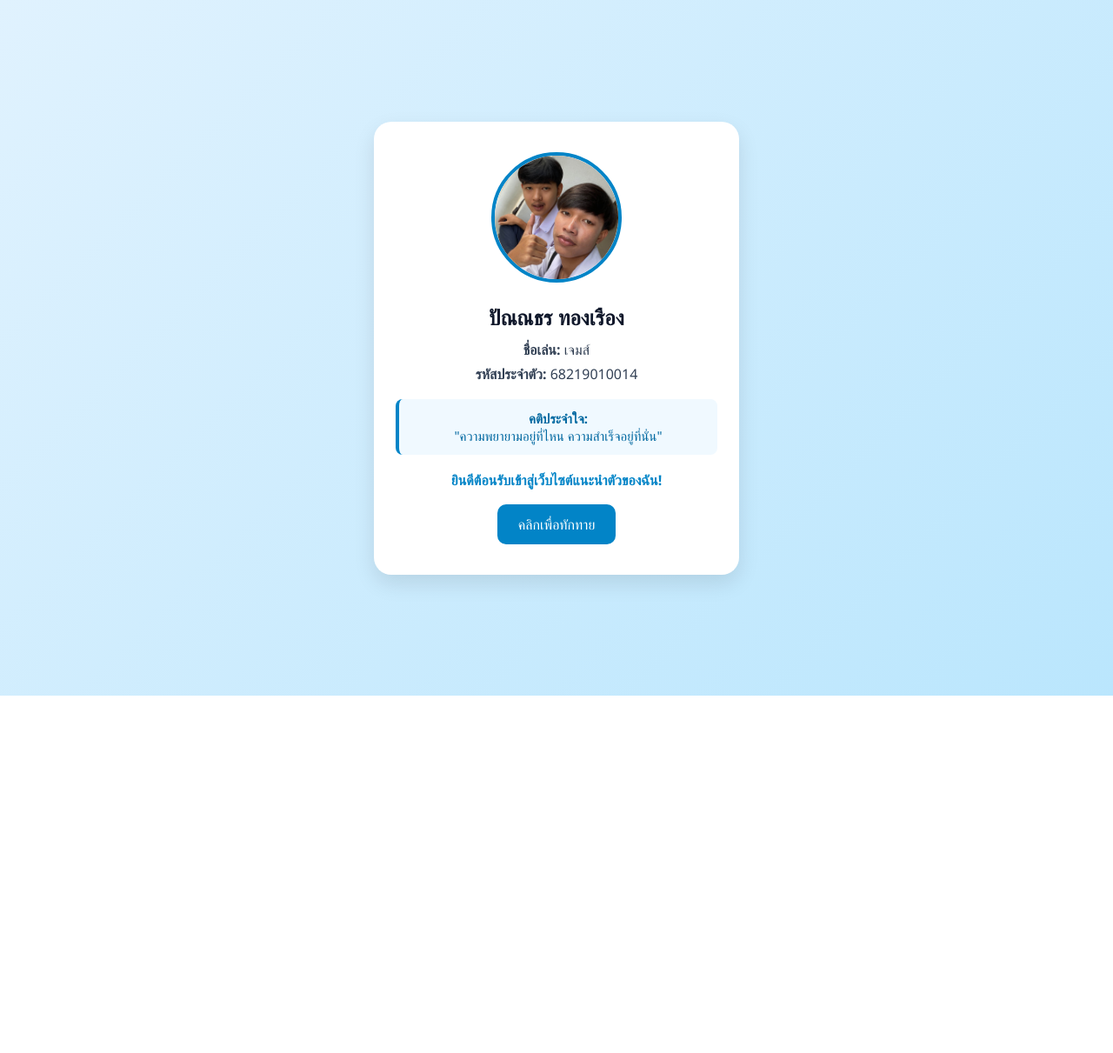
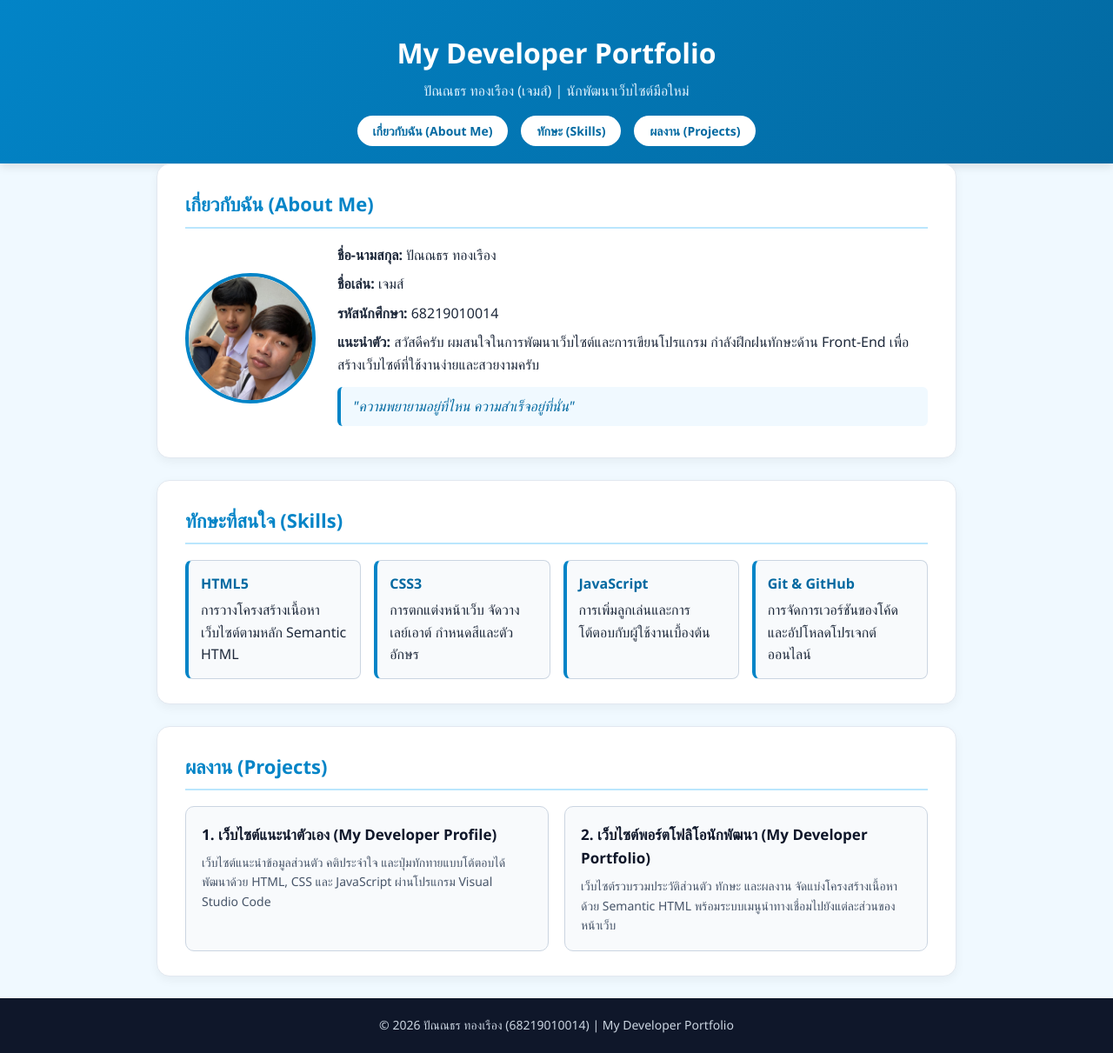
Before and after one commit to Pannathorn014/014, a plain HTML site: page index.html in a window 1280 px wide. Shown: the whole page at 87% size. Before the commit the page ends 800 px from the top, so only its background shows below. Drawn offline with Linux system fonts and the light colour scheme.

Commit message:
Add files via upload

```diff
--- a/index.html
+++ b/index.html
@@ -3,26 +3,87 @@
   <head>
     <meta charset="UTF-8" />
     <meta name="viewport" content="width=device-width, initial-scale=1.0" />
-    <title>แนะนำตัว - ปัณณธร ทองเรือง</title>
+    <title>My Developer Portfolio - ปัณณธร ทองเรือง</title>
     <link rel="stylesheet" href="style.css" />
   </head>
   <body>
-    <div class="card">
-    <img src="014.jpg.png" alt="รูปโปรไฟล์ของเจมส์" class="profile-img" />
+    <header>
+      <div class="container">
+        <h1>My Developer Portfolio</h1>
+        <p class="subtitle">ปัณณธร ทองเรือง (เจมส์) | นักพัฒนาเว็บไซต์มือใหม่</p>
+        <nav>
+          <ul>
+            <li><a href="#about">เกี่ยวกับฉัน (About Me)</a></li>
+            <li><a href="#skills">ทักษะ (Skills)</a></li>
+            <li><a href="#projects">ผลงาน (Projects)</a></li>
+          </ul>
+        </nav>
+      </div>
+    </header>
 
-      <h1>ปัณณธร ทองเรือง</h1>
-      <p class="info"><strong>ชื่อเล่น:</strong> เจมส์</p>
-      <p class="info"><strong>รหัสประจำตัว:</strong> 68219010014</p>
+    <main class="container">
+      <section id="about" class="card">
+        <h2>เกี่ยวกับฉัน (About Me)</h2>
+        <div class="about-content">
+          <img src="014.jpg.png" alt="รูปโปรไฟล์ของเจมส์" class="profile-img" />
+          <div class="about-text">
+            <p><strong>ชื่อ-นามสกุล:</strong> ปัณณธร ทองเรือง</p>
+            <p><strong>ชื่อเล่น:</strong> เจมส์</p>
+            <p><strong>รหัสนักศึกษา:</strong> 68219010014</p>
+            <p>
+              <strong>แนะนำตัว:</strong> สวัสดีครับ ผมสนใจในการพัฒนาเว็บไซต์และการเขียนโปรแกรม
+              กำลังฝึกฝนทักษะด้าน Front-End เพื่อสร้างเว็บไซต์ที่ใช้งานง่ายและสวยงามครับ
+            </p>
+            <p class="motto"><em>"ความพยายามอยู่ที่ไหน ความสำเร็จอยู่ที่นั่น"</em></p>
+          </div>
+        </div>
+      </section>
 
-      <div class="motto-box">
-        <strong>คติประจำใจ:</strong>
-        <p>"ความพยายามอยู่ที่ไหน ความสำเร็จอยู่ที่นั่น"</p>
-      </div>
+      <section id="skills" class="card">
+        <h2>ทักษะที่สนใจ (Skills)</h2>
+        <ul class="skills-list">
+          <li>
+            <strong>HTML5</strong>
+            <span>การวางโครงสร้างเนื้อหาเว็บไซต์ตามหลัก Semantic HTML</span>
+          </li>
+          <li>
+            <strong>CSS3</strong>
+            <span>การตกแต่งหน้าเว็บ จัดวางเลย์เอาต์ กำหนดสีและตัวอักษร</span>
+          </li>
+          <li>
+            <strong>JavaScript</strong>
+            <span>การเพิ่มลูกเล่นและการโต้ตอบกับผู้ใช้งานเบื้องต้น</span>
+          </li>
+          <li>
+            <strong>Git &amp; GitHub</strong>
+            <span>การจัดการเวอร์ชันของโค้ดและอัปโหลดโปรเจกต์ออนไลน์</span>
+          </li>
+        </ul>
+      </section>
 
-      <p id="greeting-text" class="greeting">ยินดีต้อนรับเข้าสู่เว็บไซต์แนะนำตัวของฉัน!</p>
-      <button id="greet-btn" onclick="changeGreeting()">คลิกเพื่อทักทาย</button>
-    </div>
+      <section id="projects" class="card">
+        <h2>ผลงาน (Projects)</h2>
+        <div class="projects-grid">
+          <div class="project-item">
+            <h3>1. เว็บไซต์แนะนำตัวเอง (My Developer Profile)</h3>
+            <p>
+              เว็บไซต์แนะนำข้อมูลส่วนตัว คติประจำใจ และปุ่มทักทายแบบโต้ตอบได้
+              พัฒนาด้วย HTML, CSS และ JavaScript ผ่านโปรแกรม Visual Studio Code
+            </p>
+          </div>
+          <div class="project-item">
+            <h3>2. เว็บไซต์พอร์ตโฟลิโอนักพัฒนา (My Developer Portfolio)</h3>
+            <p>
+              เว็บไซต์รวบรวมประวัติส่วนตัว ทักษะ และผลงาน จัดแบ่งโครงสร้างเนื้อหาด้วย Semantic HTML
+              พร้อมระบบเมนูนำทางเชื่อมไปยังแต่ละส่วนของหน้าเว็บ
+            </p>
+          </div>
+        </div>
+      </section>
+    </main>
 
-    <script src="script.js"></script>
+    <footer>
+      <p>&copy; 2026 ปัณณธร ทองเรือง (68219010014) | My Developer Portfolio</p>
+    </footer>
   </body>
 </html>
--- a/style.css
+++ b/style.css
@@ -2,26 +2,95 @@
   box-sizing: border-box;
   margin: 0;
   padding: 0;
-  font-family: "Segoe UI", Tahoma, Geneva, Verdana, sans-serif;
+}
+
+html {
+  scroll-behavior: smooth;
 }
 
 body {
-  background: linear-gradient(135deg, #e0f2fe, #bae6fd);
-  min-height: 100vh;
+  font-family: "Segoe UI", Tahoma, Geneva, Verdana, sans-serif;
+  background-color: #f0f9ff;
+  color: #1e293b;
+  line-height: 1.6;
+}
+
+.container {
+  max-width: 960px;
+  margin: 0 auto;
+  padding: 0 20px;
+}
+
+header {
+  background: linear-gradient(135deg, #0284c7, #0369a1);
+  color: #ffffff;
+  padding: 35px 0 25px;
+  text-align: center;
+  box-shadow: 0 4px 10px rgba(0, 0, 0, 0.1);
+}
+
+header h1 {
+  font-size: 32px;
+  margin-bottom: 6px;
+}
+
+.subtitle {
+  font-size: 16px;
+  color: #e0f2fe;
+  margin-bottom: 20px;
+}
+
+nav ul {
+  list-style: none;
   display: flex;
   justify-content: center;
-  align-items: center;
-  padding: 20px;
+  flex-wrap: wrap;
+  gap: 15px;
+}
+
+nav a {
+  text-decoration: none;
+  color: #0369a1;
+  background-color: #ffffff;
+  padding: 8px 18px;
+  border-radius: 20px;
+  font-weight: bold;
+  font-size: 14px;
+  transition: all 0.2s ease;
+}
+
+nav a:hover {
+  background-color: #bae6fd;
+  color: #0c4a6e;
+}
+
+main {
+  padding-top: 30px;
+  padding-bottom: 30px;
 }
 
 .card {
   background-color: #ffffff;
-  width: 100%;
-  max-width: 420px;
-  padding: 35px 25px;
-  border-radius: 20px;
-  box-shadow: 0 10px 25px rgba(0, 0, 0, 0.1);
-  text-align: center;
+  border-radius: 15px;
+  padding: 28px 32px;
+  margin-bottom: 25px;
+  border: 1px solid #e2e8f0;
+  box-shadow: 0 4px 12px rgba(0, 0, 0, 0.05);
+}
+
+.card h2 {
+  color: #0284c7;
+  font-size: 22px;
+  border-bottom: 2px solid #bae6fd;
+  padding-bottom: 8px;
+  margin-bottom: 18px;
+}
+
+.about-content {
+  display: flex;
+  align-items: center;
+  gap: 25px;
+  flex-wrap: wrap;
 }
 
 .profile-img {
@@ -30,50 +99,77 @@ body {
   object-fit: cover;
   border-radius: 50%;
   border: 4px solid #0284c7;
-  margin-bottom: 18px;
 }
 
-h1 {
-  font-size: 24px;
-  color: #0f172a;
-  margin-bottom: 10px;
+.about-text {
+  flex: 1;
+  min-width: 250px;
 }
 
-.info {
-  font-size: 16px;
-  color: #334155;
-  margin-bottom: 6px;
+.about-text p {
+  margin-bottom: 8px;
 }
 
-.motto-box {
+.motto {
+  margin-top: 12px;
+  padding: 10px 14px;
   background-color: #f0f9ff;
   border-left: 4px solid #0284c7;
-  padding: 12px 15px;
-  margin: 18px 0;
-  border-radius: 8px;
+  border-radius: 6px;
   color: #0369a1;
-  font-size: 15px;
 }
 
-.greeting {
-  font-size: 16px;
-  font-weight: bold;
-  color: #0284c7;
-  margin-bottom: 15px;
-  min-height: 24px;
+.skills-list {
+  list-style: none;
+  display: grid;
+  grid-template-columns: repeat(auto-fit, minmax(200px, 1fr));
+  gap: 15px;
 }
 
-button {
-  background-color: #0284c7;
-  color: #ffffff;
-  border: none;
-  padding: 12px 24px;
-  font-size: 16px;
-  border-radius: 10px;
-  cursor: pointer;
-  transition: background-color 0.2s ease;
+.skills-list li {
+  background-color: #f8fafc;
+  border: 1px solid #cbd5e1;
+  border-left: 4px solid #0284c7;
+  padding: 14px;
+  border-radius: 8px;
+  display: flex;
+  flex-direction: column;
+  gap: 4px;
 }
 
-button:hover {
-  background-color: #0369a1;
+.skills-list li strong {
+  color: #0369a1;
+  font-size: 16px;
 }
+
+.projects-grid {
+  display: grid;
+  grid-template-columns: repeat(auto-fit, minmax(280px, 1fr));
+  gap: 18px;
+}
+
+.project-item {
+  background-color: #f8fafc;
+  border: 1px solid #cbd5e1;
+  padding: 18px;
+  border-radius: 10px;
+}
+
+.project-item h3 {
+  color: #0f172a;
+  font-size: 17px;
+  margin-bottom: 8px;
+}
+
+.project-item p {
+  color: #475569;
+  font-size: 14px;
+}
+
+footer {
+  background-color: #0f172a;
+  color: #cbd5e1;
+  text-align: center;
+  padding: 20px;
+  font-size: 14px;
+}
```
